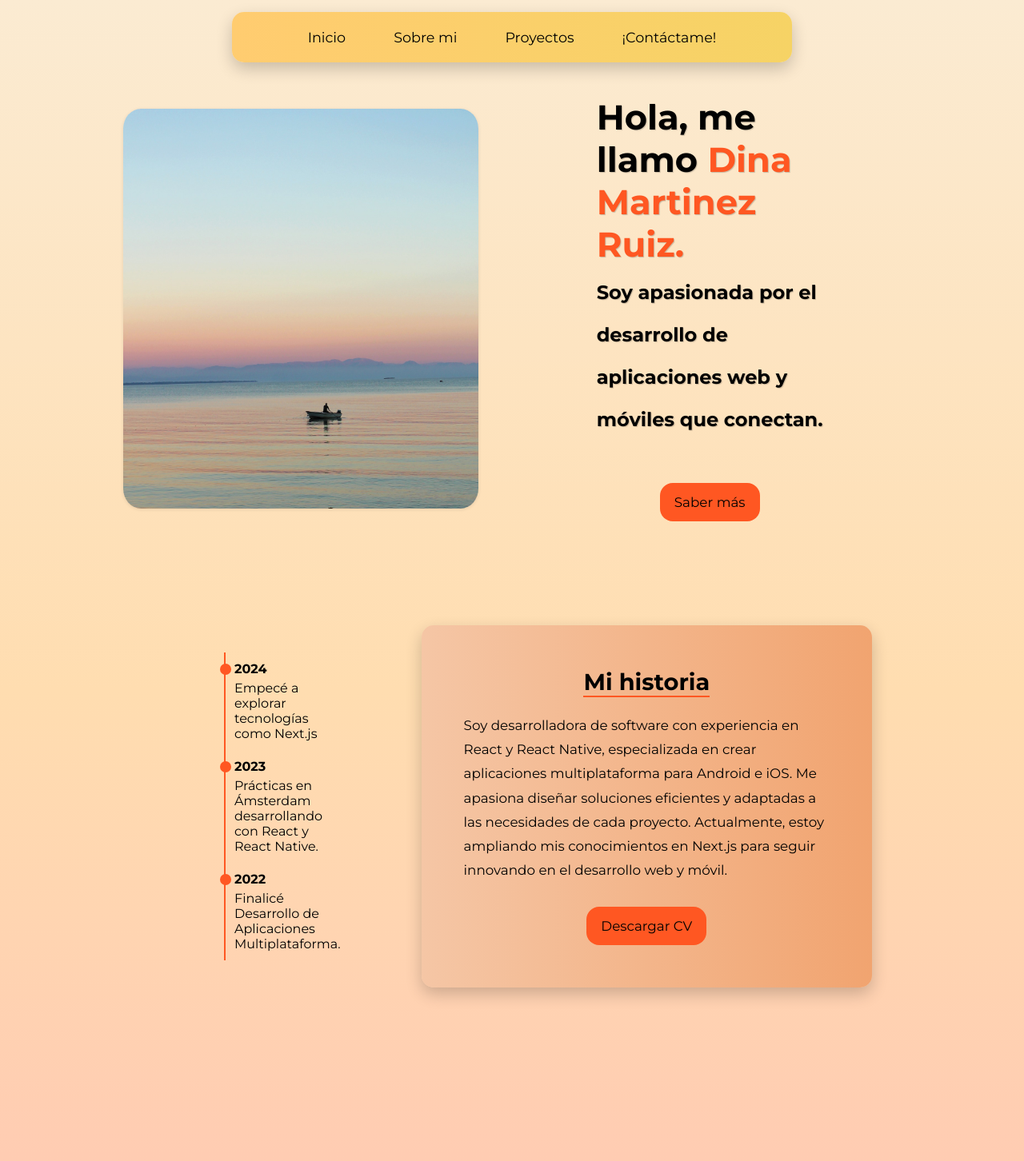
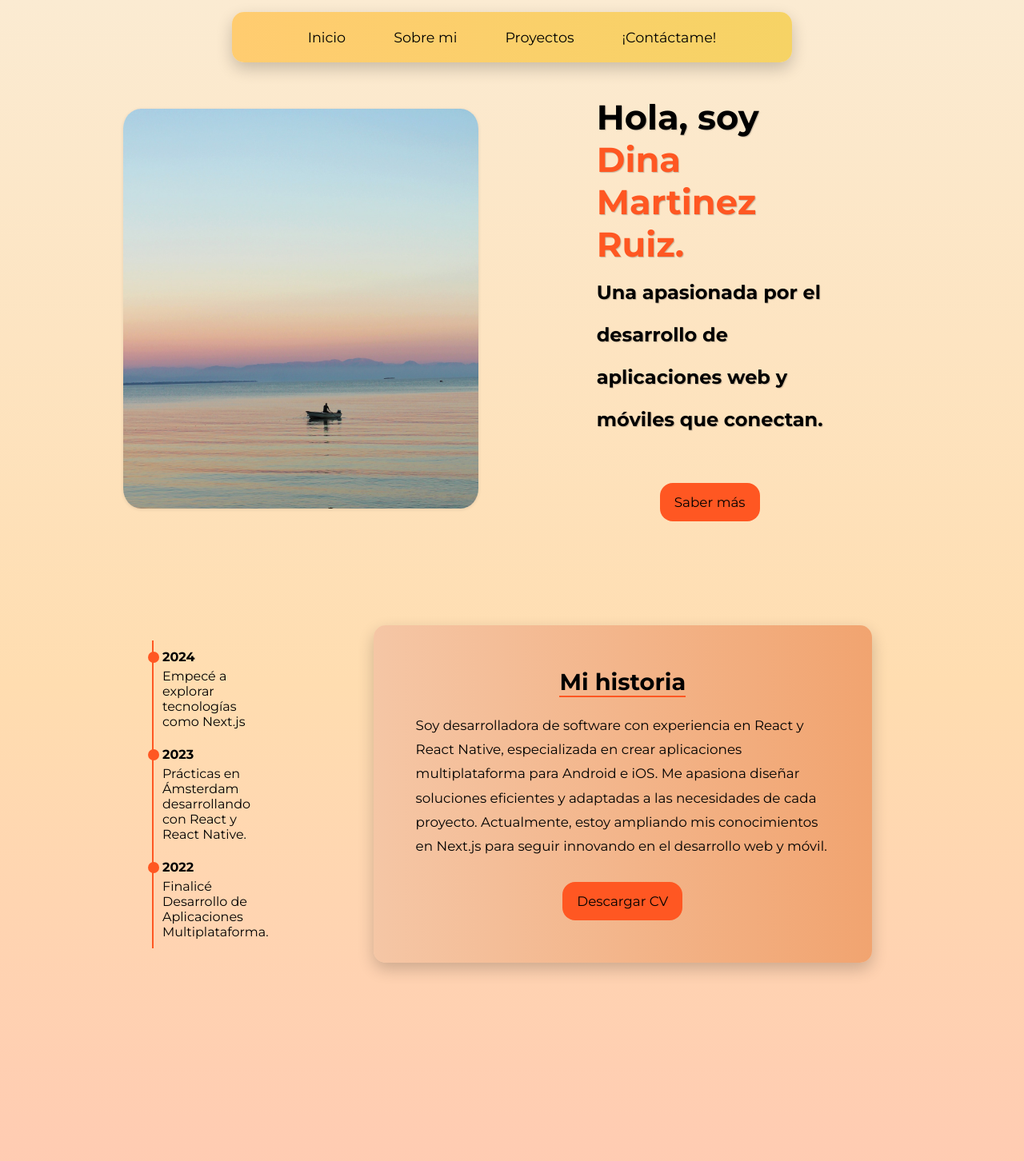
Before and after one commit to LavryDam/my-portfolio-web, a Next.js app: page / in a window 1280 px wide. Shown: the top 1452 px of the page at 80% size. Built offline with nearby package versions, Linux system fonts and the light colour scheme.

Commit message:
fix: css about page

```diff
--- a/app/about/about.css
+++ b/app/about/about.css
@@ -84,11 +84,10 @@ body {
     display: flex;
     align-items: center;
     justify-content: center;
-    gap: 90px;
+    gap: 120px;
     margin: 130px auto;
     max-width: 900px;
 }
-
 
 /* Responsive */
 @media (max-width: 768px) {
@@ -114,8 +113,4 @@ body {
         flex-direction: column;
         align-items: center;
     }
-
-    .img-dina {
-        margin-top: 20px;
-    }
 }
--- a/app/about/about.tsx
+++ b/app/about/about.tsx
@@ -9,9 +9,6 @@ function aboutPage(){
     return (
         <>
             <div className="contenedor-about">
-                <div className="img-dina">
-
-                </div>
                 <div className="timeline">
                     <div className="timeline-item">
                         <span className="date">2024</span>
--- a/app/page.tsx
+++ b/app/page.tsx
@@ -11,8 +11,8 @@ export default function HomePage() {
         <div className="image-container"></div>
         <div className="text">
           <h1 className="overlay-text">
-            Hola, me llamo <span className="highlight">Dina Martinez Ruiz.</span><br/>
-            <span className="small-text">Soy apasionada por el desarrollo de aplicaciones web y móviles que conectan. </span>
+            Hola, soy <span className="highlight">Dina Martinez Ruiz.</span><br/>
+            <span className="small-text">Una apasionada por el desarrollo de aplicaciones web y móviles que conectan. </span>
           </h1>
           <Link href="#about" className="bottom-link">
            <div className="bottom">Saber más</div>
```
